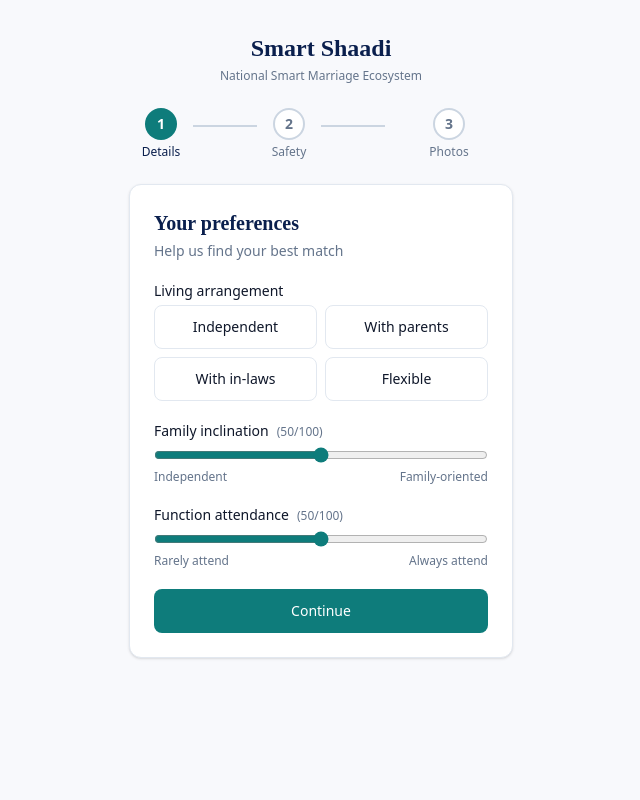
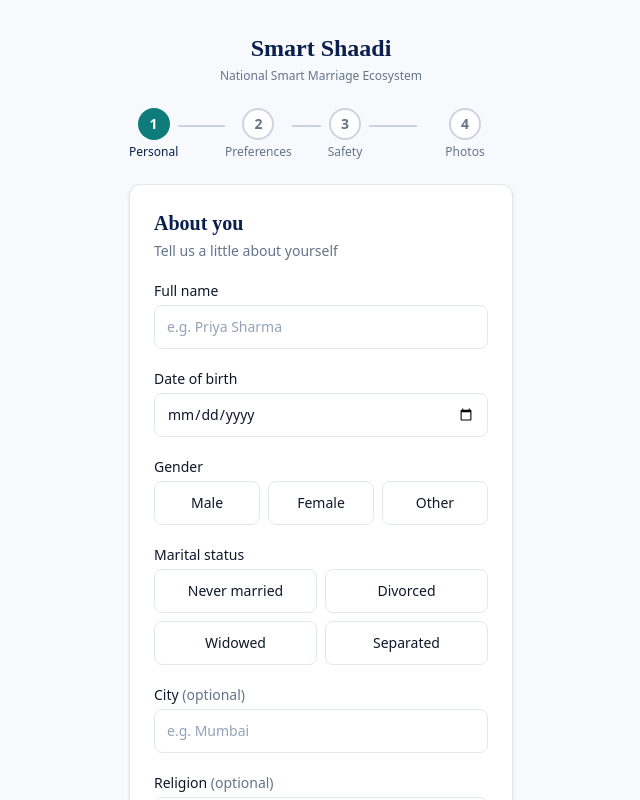
Before and after one commit to ashwinhingve/vivah, a Next.js app in the folder apps/web/: page /create in a window 1280 px wide. Shown: the top 800 px of the page, without its empty margins (319-959 px from the left). Built offline with nearby package versions, Linux system fonts and the light colour scheme.

Commit message:
feat(web): extend profile wizard to 4 steps, fix photo registration bug

```diff
--- a/apps/web/src/app/(profile)/create/page.tsx
+++ b/apps/web/src/app/(profile)/create/page.tsx
@@ -5,23 +5,35 @@ import { useRouter } from 'next/navigation';
 
 // ── Types ─────────────────────────────────────────────────────────────────────
 
-type Step = 1 | 2 | 3;
+type Step = 1 | 2 | 3 | 4;
 
 type StayQuotient = 'INDEPENDENT' | 'WITH_PARENTS' | 'WITH_INLAWS' | 'FLEXIBLE';
+type Gender       = 'MALE' | 'FEMALE' | 'OTHER';
+type MaritalStatus = 'NEVER_MARRIED' | 'DIVORCED' | 'WIDOWED' | 'SEPARATED';
 
-interface ProfileFields {
+interface PersonalFields {
+  fullName:      string;
+  dob:           string;           // YYYY-MM-DD
+  gender:        Gender | '';
+  maritalStatus: MaritalStatus | '';
+  city:          string;
+  religion:      string;
+}
+
+interface PreferenceFields {
   stayQuotient:            StayQuotient | '';
-  familyInclinationScore:  string; // kept as string for input binding
+  familyInclinationScore:  string;
   functionAttendanceScore: string;
 }
 
 // ── Progress bar ──────────────────────────────────────────────────────────────
 
 function StepIndicator({ current }: { current: Step }) {
-  const steps = [
-    { n: 1 as Step, label: 'Details' },
-    { n: 2 as Step, label: 'Safety' },
-    { n: 3 as Step, label: 'Photos' },
+  const steps: { n: Step; label: string }[] = [
+    { n: 1, label: 'Personal' },
+    { n: 2, label: 'Preferences' },
+    { n: 3, label: 'Safety' },
+    { n: 4, label: 'Photos' },
   ];
 
   return (
@@ -61,15 +73,224 @@ function StepIndicator({ current }: { current: Step }) {
   );
 }
 
-// ── Step 1 — Profile details ──────────────────────────────────────────────────
+// ── Step 1 — Personal basics ──────────────────────────────────────────────────
 
 function Step1({
   fields,
   onChange,
   onNext,
 }: {
-  fields: ProfileFields;
-  onChange: (f: Partial<ProfileFields>) => void;
+  fields: PersonalFields;
+  onChange: (f: Partial<PersonalFields>) => void;
+  onNext: () => void;
+}) {
+  const [loading, setLoading] = useState(false);
+  const [error, setError]     = useState<string | null>(null);
+
+  const genderOptions: { value: Gender; label: string }[] = [
+    { value: 'MALE',   label: 'Male' },
+    { value: 'FEMALE', label: 'Female' },
+    { value: 'OTHER',  label: 'Other' },
+  ];
+
+  const maritalOptions: { value: MaritalStatus; label: string }[] = [
+    { value: 'NEVER_MARRIED', label: 'Never married' },
+    { value: 'DIVORCED',      label: 'Divorced' },
+    { value: 'WIDOWED',       label: 'Widowed' },
+    { value: 'SEPARATED',     label: 'Separated' },
+  ];
+
+  async function handleSubmit(e: FormEvent) {
+    e.preventDefault();
+    setError(null);
+
+    if (!fields.fullName.trim()) {
+      setError('Please enter your full name');
+      return;
+    }
+    if (!fields.dob) {
+      setError('Please enter your date of birth');
+      return;
+    }
+    if (!fields.gender) {
+      setError('Please select your gender');
+      return;
+    }
+    if (!fields.maritalStatus) {
+      setError('Please select your marital status');
+      return;
+    }
+
+    setLoading(true);
+    try {
+      const res = await fetch(
+        `${process.env.NEXT_PUBLIC_API_URL ?? ''}/api/v1/profiles/me/content/personal`,
+        {
+          method: 'PUT',
+          headers: { 'Content-Type': 'application/json' },
+          credentials: 'include',
+          body: JSON.stringify({
+            fullName:      fields.fullName.trim(),
+            dob:           new Date(fields.dob).toISOString(),
+            gender:        fields.gender,
+            maritalStatus: fields.maritalStatus,
+            ...(fields.city.trim()     && { city: fields.city.trim() }),
+            ...(fields.religion.trim() && { religion: fields.religion.trim() }),
+          }),
+        },
+      );
+      const json = (await res.json()) as { success: boolean; error?: { message?: string } };
+      if (!json.success) {
+        setError(json.error?.message ?? 'Failed to save personal details');
+        setLoading(false);
+        return;
+      }
+      onNext();
+    } catch {
+      setError('Network error — please try again');
+      setLoading(false);
+    }
+  }
+
+  return (
+    <form
+      onSubmit={handleSubmit}
+      className="w-full max-w-sm bg-white rounded-xl shadow-sm border border-[#E2E8F0] p-6 space-y-5"
+    >
+      <div>
+        <h2 className="text-xl font-semibold text-[#0A1F4D]" style={{ fontFamily: 'Playfair Display, serif' }}>
+          About you
+        </h2>
+        <p className="text-sm text-[#64748B] mt-1">Tell us a little about yourself</p>
+      </div>
+
+      {/* Full name */}
+      <div className="space-y-1">
+        <label htmlFor="fullName" className="block text-sm font-medium text-[#0F172A]">Full name</label>
+        <input
+          id="fullName"
+          type="text"
+          value={fields.fullName}
+          onChange={(e: ChangeEvent<HTMLInputElement>) => onChange({ fullName: e.target.value })}
+          placeholder="e.g. Priya Sharma"
+          className="w-full min-h-[44px] rounded-lg border border-[#E2E8F0] px-3 py-2 text-sm text-[#0F172A] placeholder:text-[#94A3B8] focus:outline-none focus:ring-2 focus:ring-[#0E7C7B]/40"
+        />
+      </div>
+
+      {/* Date of birth */}
+      <div className="space-y-1">
+        <label htmlFor="dob" className="block text-sm font-medium text-[#0F172A]">Date of birth</label>
+        <input
+          id="dob"
+          type="date"
+          value={fields.dob}
+          max={new Date(Date.now() - 18 * 365.25 * 24 * 60 * 60 * 1000).toISOString().split('T')[0]}
+          onChange={(e: ChangeEvent<HTMLInputElement>) => onChange({ dob: e.target.value })}
+          className="w-full min-h-[44px] rounded-lg border border-[#E2E8F0] px-3 py-2 text-sm text-[#0F172A] focus:outline-none focus:ring-2 focus:ring-[#0E7C7B]/40"
+        />
+      </div>
+
+      {/* Gender */}
+      <div className="space-y-1">
+        <label className="block text-sm font-medium text-[#0F172A]">Gender</label>
+        <div className="grid grid-cols-3 gap-2">
+          {genderOptions.map((opt) => (
+            <button
+              key={opt.value}
+              type="button"
+              onClick={() => onChange({ gender: opt.value })}
+              className={`min-h-[44px] rounded-lg border text-sm font-medium transition-colors ${
+                fields.gender === opt.value
+                  ? 'border-[#0E7C7B] bg-[#0E7C7B]/10 text-[#0E7C7B]'
+                  : 'border-[#E2E8F0] bg-white text-[#0F172A] hover:border-[#0E7C7B]/40'
+              }`}
+            >
+              {opt.label}
+            </button>
+          ))}
+        </div>
+      </div>
+
+      {/* Marital status */}
+      <div className="space-y-1">
+        <label className="block text-sm font-medium text-[#0F172A]">Marital status</label>
+        <div className="grid grid-cols-2 gap-2">
+          {maritalOptions.map((opt) => (
+            <button
+              key={opt.value}
+              type="button"
+              onClick={() => onChange({ maritalStatus: opt.value })}
+              className={`min-h-[44px] rounded-lg border text-sm font-medium transition-colors ${
+                fields.maritalStatus === opt.value
+                  ? 'border-[#0E7C7B] bg-[#0E7C7B]/10 text-[#0E7C7B]'
+                  : 'border-[#E2E8F0] bg-white text-[#0F172A] hover:border-[#0E7C7B]/40'
+              }`}
+            >
+              {opt.label}
+            </button>
+          ))}
+        </div>
+      </div>
+
+      {/* City (optional) */}
+      <div className="space-y-1">
+        <label htmlFor="city" className="block text-sm font-medium text-[#0F172A]">
+          City <span className="text-[#64748B] font-normal">(optional)</span>
+        </label>
+        <input
+          id="city"
+          type="text"
+          value={fields.city}
+          onChange={(e: ChangeEvent<HTMLInputElement>) => onChange({ city: e.target.value })}
+          placeholder="e.g. Mumbai"
+          className="w-full min-h-[44px] rounded-lg border border-[#E2E8F0] px-3 py-2 text-sm text-[#0F172A] placeholder:text-[#94A3B8] focus:outline-none focus:ring-2 focus:ring-[#0E7C7B]/40"
+        />
+      </div>
+
+      {/* Religion (optional) */}
+      <div className="space-y-1">
+        <label htmlFor="religion" className="block text-sm font-medium text-[#0F172A]">
+          Religion <span className="text-[#64748B] font-normal">(optional)</span>
+        </label>
+        <input
+          id="religion"
+          type="text"
+          value={fields.religion}
+          onChange={(e: ChangeEvent<HTMLInputElement>) => onChange({ religion: e.target.value })}
+          placeholder="e.g. Hindu"
+          className="w-full min-h-[44px] rounded-lg border border-[#E2E8F0] px-3 py-2 text-sm text-[#0F172A] placeholder:text-[#94A3B8] focus:outline-none focus:ring-2 focus:ring-[#0E7C7B]/40"
+        />
+      </div>
+
+      {error && <p className="text-xs text-red-600">{error}</p>}
+
+      <button
+        type="submit"
+        disabled={loading}
+        className="w-full min-h-[44px] rounded-lg bg-[#0E7C7B] hover:bg-[#149998] disabled:opacity-60 text-white text-sm font-medium transition-colors flex items-center justify-center gap-2"
+      >
+        {loading ? (
+          <>
+            <span className="h-4 w-4 rounded-full border-2 border-white/30 border-t-white animate-spin" />
+            Saving…
+          </>
+        ) : (
+          'Continue'
+        )}
+      </button>
+    </form>
+  );
+}
+
+// ── Step 2 — Living preferences ───────────────────────────────────────────────
+
+function Step2({
+  fields,
+  onChange,
+  onNext,
+}: {
+  fields: PreferenceFields;
+  onChange: (f: Partial<PreferenceFields>) => void;
   onNext: () => void;
 }) {
   const [loading, setLoading] = useState(false);
@@ -79,14 +300,14 @@ function Step1({
     e.preventDefault();
     setError(null);
 
-    const familyScore  = parseInt(fields.familyInclinationScore,  10);
+    const familyScore   = parseInt(fields.familyInclinationScore,  10);
     const functionScore = parseInt(fields.functionAttendanceScore, 10);
 
     if (fields.stayQuotient === '') {
       setError('Please select a living arrangement preference');
       return;
     }
-    if (isNaN(familyScore)  || familyScore  < 0 || familyScore  > 100) {
+    if (isNaN(familyScore) || familyScore < 0 || familyScore > 100) {
       setError('Family inclination score must be between 0 and 100');
       return;
     }
@@ -112,7 +333,7 @@ function Step1({
       );
       const json = (await res.json()) as { success: boolean; error?: { message?: string } };
       if (!json.success) {
-        setError(json.error?.message ?? 'Failed to save profile');
+        setError(json.error?.message ?? 'Failed to save preferences');
         setLoading(false);
         return;
       }
@@ -142,7 +363,6 @@ function Step1({
         <p className="text-sm text-[#64748B] mt-1">Help us find your best match</p>
       </div>
 
-      {/* Stay preference */}
       <div className="space-y-1">
         <label className="block text-sm font-medium text-[#0F172A]">Living arrangement</label>
         <div className="grid grid-cols-2 gap-2">
@@ -163,7 +383,6 @@ function Step1({
         </div>
       </div>
 
-      {/* Family inclination */}
       <div className="space-y-1">
         <label htmlFor="familyScore" className="block text-sm font-medium text-[#0F172A]">
           Family inclination
@@ -187,7 +406,6 @@ function Step1({
         </div>
       </div>
 
-      {/* Function attendance */}
       <div className="space-y-1">
         <label htmlFor="functionScore" className="block text-sm font-medium text-[#0F172A]">
           Function attendance
@@ -231,9 +449,9 @@ function Step1({
   );
 }
 
-// ── Step 2 — Safety Mode info ─────────────────────────────────────────────────
+// ── Step 3 — Safety Mode info ─────────────────────────────────────────────────
 
-function Step2({ onNext }: { onNext: () => void }) {
+function Step3({ onNext }: { onNext: () => void }) {
   return (
     <div className="w-full max-w-sm bg-white rounded-xl shadow-sm border border-[#E2E8F0] p-6 space-y-5">
       <div>
@@ -276,14 +494,14 @@ function Step2({ onNext }: { onNext: () => void }) {
   );
 }
 
-// ── Step 3 — Photo upload ─────────────────────────────────────────────────────
+// ── Step 4 — Photo upload (bug-fixed) ─────────────────────────────────────────
 
-function Step3({ onDone }: { onDone: () => void }) {
-  const [file,          setFile]          = useState<File | null>(null);
-  const [preview,       setPreview]       = useState<string | null>(null);
-  const [uploading,     setUploading]     = useState(false);
-  const [uploadDone,    setUploadDone]    = useState(false);
-  const [error,         setError]         = useState<string | null>(null);
+function Step4({ onDone }: { onDone: () => void }) {
+  const [file,       setFile]       = useState<File | null>(null);
+  const [preview,    setPreview]    = useState<string | null>(null);
+  const [uploading,  setUploading]  = useState(false);
+  const [uploadDone, setUploadDone] = useState(false);
+  const [error,      setError]      = useState<string | null>(null);
 
   function handleFileChange(e: ChangeEvent<HTMLInputElement>) {
     const f = e.target.files?.[0] ?? null;
@@ -298,26 +516,20 @@ function Step3({ onDone }: { onDone: () => void }) {
     setUploading(true);
 
     try {
-      // 1 — Get pre-signed URL from API
-      const presignRes = await fetch(
-        `${process.env.NEXT_PUBLIC_API_URL ?? ''}/api/v1/storage/presign`,
-        {
-          method: 'POST',
-          headers: { 'Content-Type': 'application/json' },
-          credentials: 'include',
-          body: JSON.stringify({
-            fileName:    file.name,
-            contentType: file.type,
-            folder:      'profiles',
-          }),
-        },
-      );
+      const apiBase = process.env.NEXT_PUBLIC_API_URL ?? '';
+
+      // 1 — Get pre-signed URL
+      const presignRes = await fetch(`${apiBase}/api/v1/storage/presign`, {
+        method: 'POST',
+        headers: { 'Content-Type': 'application/json' },
+        credentials: 'include',
+        body: JSON.stringify({ fileName: file.name, contentType: file.type, folder: 'profiles' }),
+      });
       const presignJson = (await presignRes.json()) as {
         success: boolean;
         data?: { uploadUrl: string; r2Key: string };
         error?: { message?: string };
       };
-
       if (!presignJson.success || !presignJson.data) {
         setError(presignJson.error?.message ?? 'Failed to get upload URL');
         setUploading(false);
@@ -330,9 +542,22 @@ function Step3({ onDone }: { onDone: () => void }) {
         headers: { 'Content-Type': file.type },
         body: file,
       });
-
       if (!r2Res.ok) {
         setError('Upload failed — please try again');
+        setUploading(false);
+        return;
+      }
+
+      // 3 — Register the photo in the database (bug fix)
+      const registerRes = await fetch(`${apiBase}/api/v1/profiles/me/photos`, {
+        method: 'POST',
+        headers: { 'Content-Type': 'application/json' },
+        credentials: 'include',
+        body: JSON.stringify({ r2Key: presignJson.data.r2Key, isPrimary: true, displayOrder: 0 }),
+      });
+      const registerJson = (await registerRes.json()) as { success: boolean; error?: { message?: string } };
+      if (!registerJson.success) {
+        setError(registerJson.error?.message ?? 'Photo uploaded but failed to register');
         setUploading(false);
         return;
       }
@@ -354,7 +579,6 @@ function Step3({ onDone }: { onDone: () => void }) {
         <p className="text-sm text-[#64748B] mt-1">Add a clear photo to improve match quality</p>
       </div>
 
-      {/* File picker */}
       <label
         htmlFor="photo-upload"
         className={`flex flex-col items-center justify-center w-full rounded-xl border-2 border-dashed cursor-pointer transition-colors min-h-[160px] ${
@@ -365,11 +589,7 @@ function Step3({ onDone }: { onDone: () => void }) {
       >
         {preview ? (
           // eslint-disable-next-line @next/next/no-img-element
-          <img
-            src={preview}
-            alt="Preview"
-            className="w-full h-40 object-cover rounded-xl"
-          />
+          <img src={preview} alt="Preview" className="w-full h-40 object-cover rounded-xl" />
         ) : (
           <div className="flex flex-col items-center gap-2 py-6">
             <span className="text-3xl">&#128247;</span>
@@ -433,18 +653,28 @@ function Step3({ onDone }: { onDone: () => void }) {
 export default function CreateProfilePage() {
   const router = useRouter();
   const [step, setStep] = useState<Step>(1);
-  const [fields, setFields] = useState<ProfileFields>({
+
+  const [personal, setPersonal] = useState<PersonalFields>({
+    fullName:      '',
+    dob:           '',
+    gender:        '',
+    maritalStatus: '',
+    city:          '',
+    religion:      '',
+  });
+
+  const [preferences, setPreferences] = useState<PreferenceFields>({
     stayQuotient:            '',
     familyInclinationScore:  '50',
     functionAttendanceScore: '50',
   });
 
-  function updateFields(partial: Partial<ProfileFields>) {
-    setFields((prev) => ({ ...prev, ...partial }));
+  function updatePersonal(partial: Partial<PersonalFields>) {
+    setPersonal((prev) => ({ ...prev, ...partial }));
   }
 
-  function handleDone() {
-    router.push('/');
+  function updatePreferences(partial: Partial<PreferenceFields>) {
+    setPreferences((prev) => ({ ...prev, ...partial }));
   }
 
   return (
@@ -452,13 +682,16 @@ export default function CreateProfilePage() {
       <StepIndicator current={step} />
 
       {step === 1 && (
-        <Step1 fields={fields} onChange={updateFields} onNext={() => setStep(2)} />
+        <Step1 fields={personal} onChange={updatePersonal} onNext={() => setStep(2)} />
       )}
       {step === 2 && (
-        <Step2 onNext={() => setStep(3)} />
+        <Step2 fields={preferences} onChange={updatePreferences} onNext={() => setStep(3)} />
       )}
       {step === 3 && (
-        <Step3 onDone={handleDone} />
+        <Step3 onNext={() => setStep(4)} />
+      )}
+      {step === 4 && (
+        <Step4 onDone={() => router.push('/')} />
       )}
     </div>
   );
```
